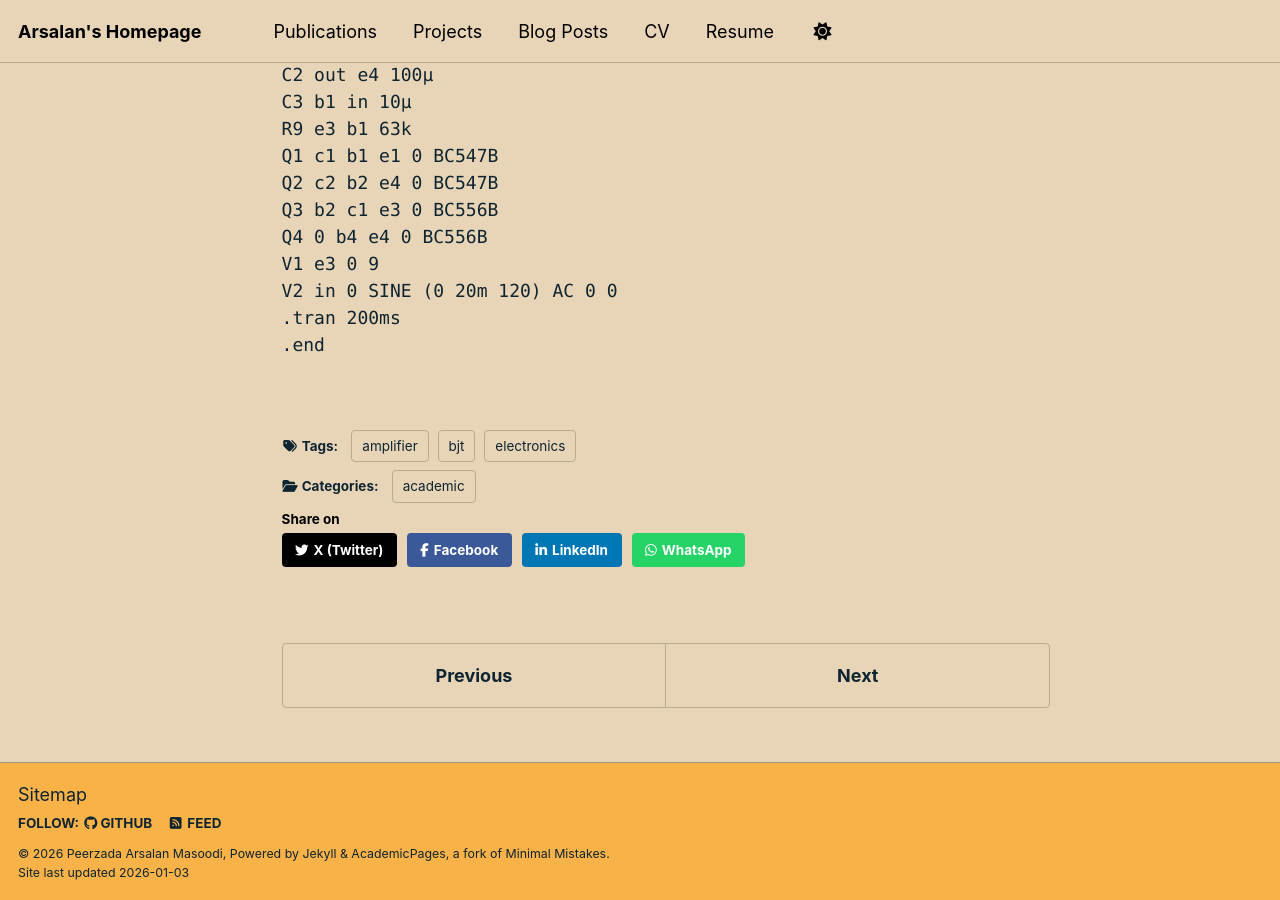
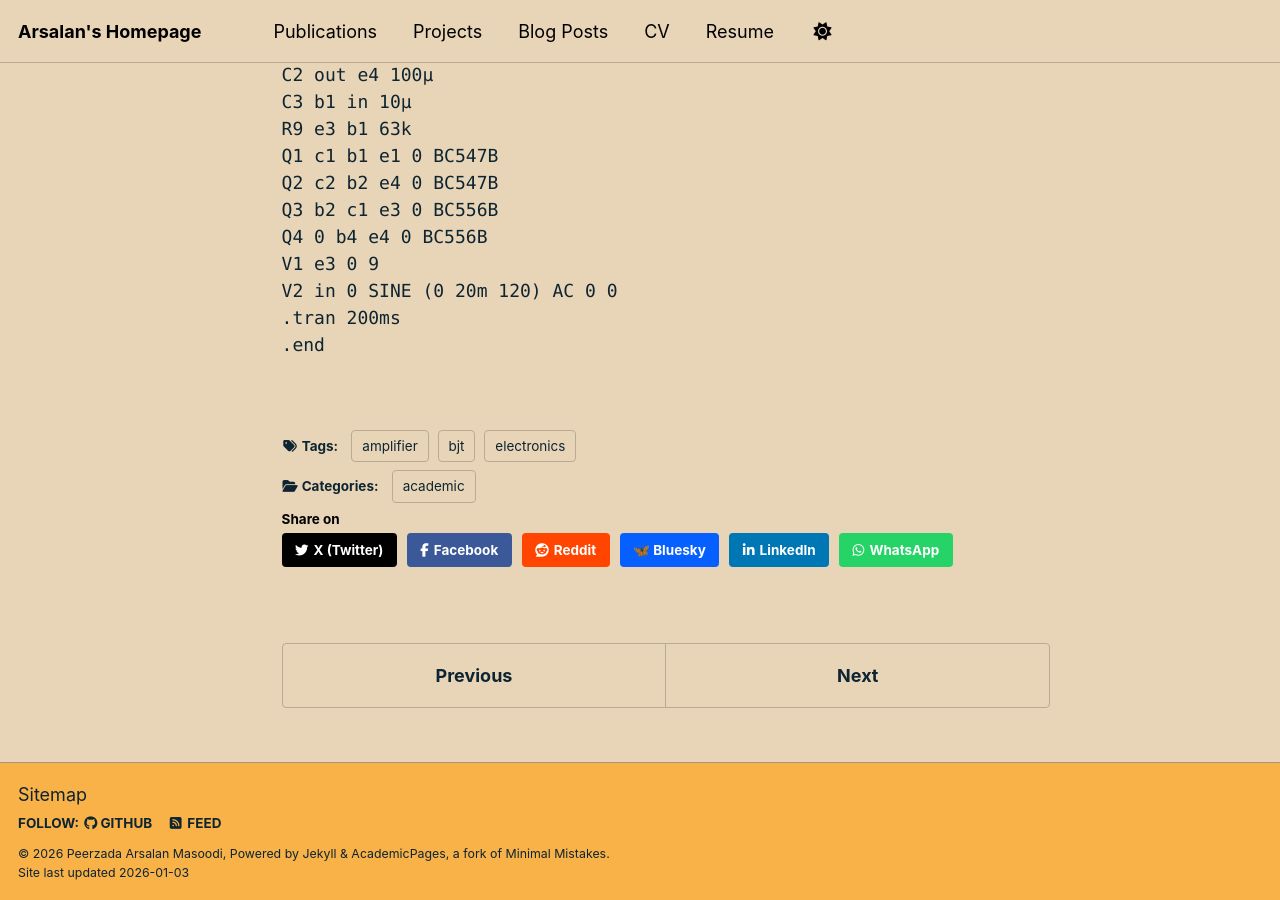
Before and after one commit to voidthecryptic/voidthecryptic.github.io, a Jekyll site: the page built from _portfolio/portfolio-1.md, in a window 1280 px wide and 900 px high, scrolled down 3794 px. Built offline with Jekyll 4.4.1, drawn with Linux system fonts in a browser that asks for light colours; a script bundle is joined from its source files by our own code; library files that are not in the unit come from our copies.

Commit message:
Update custom.html

```diff
--- a/_layouts/custom.html
+++ b/_layouts/custom.html
@@ -79,6 +79,20 @@ layout: compress
                 <i class="fab fa-facebook-f" aria-hidden="true"></i> Facebook
               </a>
 
+              <a href="https://www.reddit.com/submit?url={{ site.url }}{{ page.url }}&title={{ page.title | url_encode }}"
+                 target="_blank" rel="noopener noreferrer"
+                 class="btn"
+                 style="background-color: #FF4500; color: #fff; border: none; display: flex; align-items: center; gap: 5px;">
+                <i class="fab fa-reddit" aria-hidden="true"></i> Reddit
+              </a>
+
+              <a href="https://bsky.app/intent/compose?text={{ page.title | url_encode }}%20{{ site.url }}{{ page.url }}"
+                 target="_blank" rel="noopener noreferrer"
+                 class="btn"
+                 style="background-color: #0560ff; color: #fff; border: none; display: flex; align-items: center; gap: 5px;">
+                🦋 Bluesky
+              </a>
+
               <a href="https://www.linkedin.com/shareArticle?mini=true&url={{ site.url }}{{ page.url }}&title={{ page.title | url_encode }}"
                  target="_blank" rel="noopener noreferrer"
                  class="btn"
```
